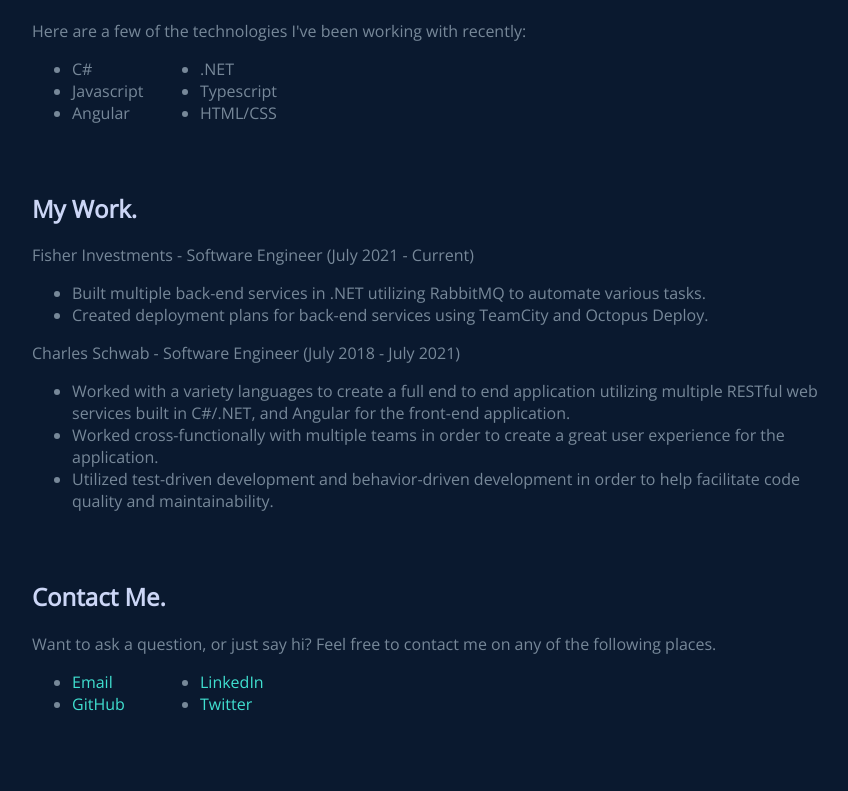
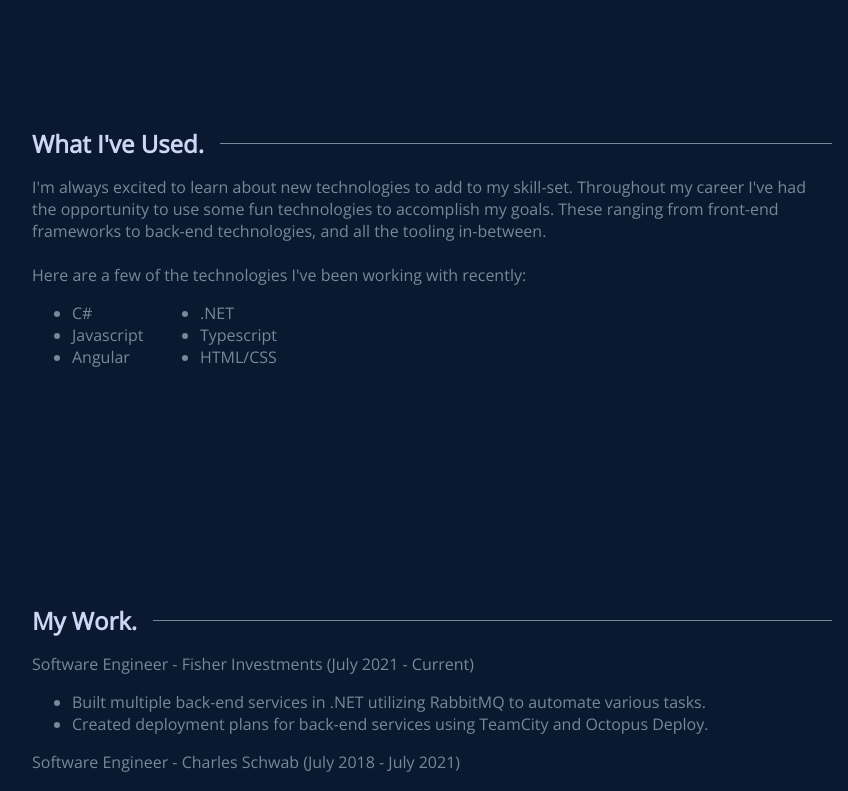
Before and after one commit to AnthonyAlmanza/My-Website, an Angular app: page / in a window 1280 px wide. Shown: the part 1240-2031 px from the top of the page, without its empty margins (208-1056 px from the left). Built offline with nearby package versions, Linux system fonts and the light colour scheme.

Commit message:
Added lines after headers, and swapped back to href for contact me link

```diff
--- a/src/app/app.component.html
+++ b/src/app/app.component.html
@@ -1,5 +1,5 @@
-<div class="section-box" role="main">
-  <section id="section-welcome">
+<div class="section-wrapper" role="main">
+  <section id="welcome">
     <h2 class="header-medium no-margin text-glow">Hey there, my name is</h2>
     <h1 class="header-large no-margin">Anthony Almanza.</h1>
     <h2 class="header-large no-margin">I create things for the internet.</h2>
@@ -7,13 +7,12 @@
       I'm a full-stack software engineer located in the US. I have a passion for technology
       and solving problems, most of the time with software.
     </p>
-    <div id="contact-me-div"
-         (click)="scrollTo('section-contact')">
-      Contact Me!
-    </div>
+      <a href="#contact">
+        <div id="contact-me-div">Contact Me!</div>
+      </a>
   </section>
-  <section id="section-about">
-    <h1>About me</h1>
+  <section id="about">
+    <h1 class="section-header">About me.</h1>
     <p>
       My interest in software development first sparked in middle school making simple Lua scripts for an MMO. This eventually
       led me to creating mods for some of mym favorite games at the time, fast-forward a few years to me going to college for
@@ -23,8 +22,8 @@
       Who would've guessed that making my characters spam messages in chat with a hotkey would've led me down this path.
     </p>
   </section>
-  <section id="section-experience">
-    <h1>What I've Used.</h1>
+  <section id="experience">
+    <h1 class="section-header">What I've Used.</h1>
     <p>
       I'm always excited to learn about new technologies to add to my skill-set.
       Throughout my career I've had the opportunity to use some fun technologies to accomplish my goals. These ranging from
@@ -41,17 +40,17 @@
       <li>HTML/CSS</li>
     </ul>
   </section>
-  <section id="section-projects">
-    <h1>My Work.</h1>
+  <section id="projects">
+    <h1 class="section-header">My Work.</h1>
     <p>
-      Fisher Investments - Software Engineer (July 2021 - Current)<br>
+      Software Engineer - Fisher Investments (July 2021 - Current)
     </p>
     <ul>
       <li>Built multiple back-end services in .NET utilizing RabbitMQ to automate various tasks.</li>
       <li>Created deployment plans for back-end services using TeamCity and Octopus Deploy.</li>
     </ul>
     <p>
-      Charles Schwab - Software Engineer (July 2018 - July 2021)<br>
+      Software Engineer - Charles Schwab (July 2018 - July 2021)
     </p>
     <ul>
       <li>Worked with a variety languages to create a full end to end application utilizing multiple RESTful web services
@@ -60,8 +59,8 @@
       <li>Utilized test-driven development and behavior-driven development in order to help facilitate code quality and maintainability.</li>
     </ul>
   </section>
-  <section id="section-contact">
-    <h1>Contact Me.</h1>
+  <section id="contact">
+    <h1 class="section-header">Contact Me.</h1>
     <p>Want to ask a question, or just say hi? Feel free to contact me on any of the following places.</p>
     <ul class="list-grid">
       <li><a href="mailto:Anthony.Almanza8@gmail.com" target="_blank">Email</a></li>
--- a/src/app/app.component.scss
+++ b/src/app/app.component.scss
@@ -1,29 +1,37 @@
 section {
-  padding: 1rem 0;
+  padding: 6.25rem 0;
   margin: 0;
   width: 100%;
 }
 
-.section-box {
+.section-wrapper {
   display: flex;
   flex-wrap: wrap;
   max-width: 50rem;
   justify-content: center;
   padding: 0 1rem;
 }
-
 .footer {
   width: 100%;
   padding: 4rem 0 2rem 0;
   text-align: center;
 }
-
 .list-grid {
   display: grid;
   grid-template-columns: repeat(2, minmax(1rem, 8rem));
 }
-
-#section-welcome {
+.section-header {
+  display: flex;
+  align-items: center;
+}
+.section-header::after{
+  content: '';
+  flex: 1;
+  margin-left: 1rem;
+  height: 1px;
+  background-color: lightslategray;
+}
+#welcome {
   display: flex;
   -moz-box-pack: center;
   justify-content: center;
@@ -33,7 +41,6 @@
   min-height: 100vh;
   padding: 0;
 }
-
 #contact-me-div {
   margin: 3rem 0 0 0;
   padding: .8rem 1.6rem;
@@ -57,7 +64,6 @@
     z-index: -1;
     transition: width 150ms ease-in-out;
   }
-
   &:hover {
     color: #081728;
     &:after {
--- a/src/app/app.component.ts
+++ b/src/app/app.component.ts
@@ -7,10 +7,4 @@
 })
 
 export class AppComponent {
-  scrollTo(target: string) {
-    let el = document.getElementById(target);
-    if (el !== null) {
-      el.scrollIntoView();
-    }
-  }
 }
--- a/src/styles.scss
+++ b/src/styles.scss
@@ -31,6 +31,7 @@
 }
 h1 {
   font-weight: bold;
+  margin-bottom: 0;
   color: #ccd6f6;
 }
 h2 {
```
